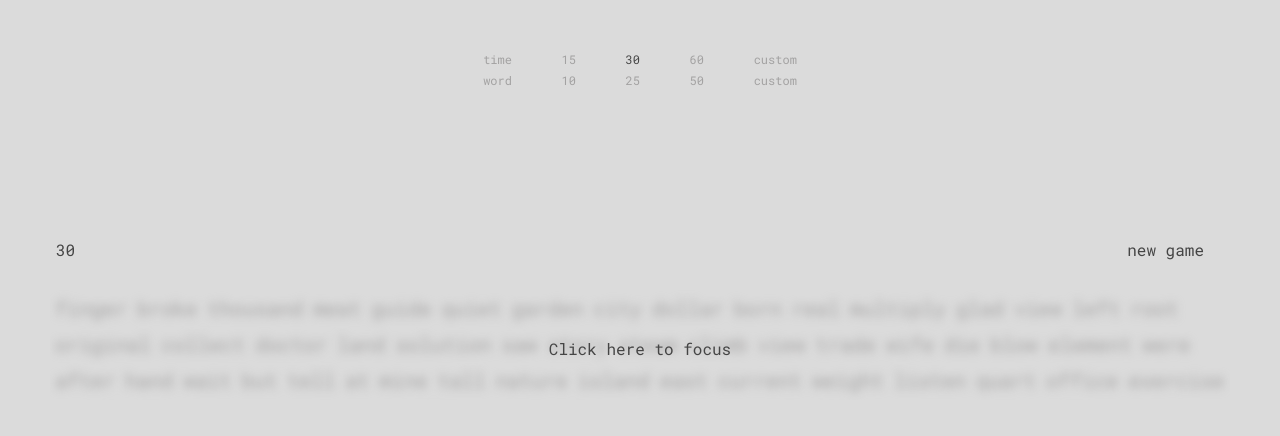
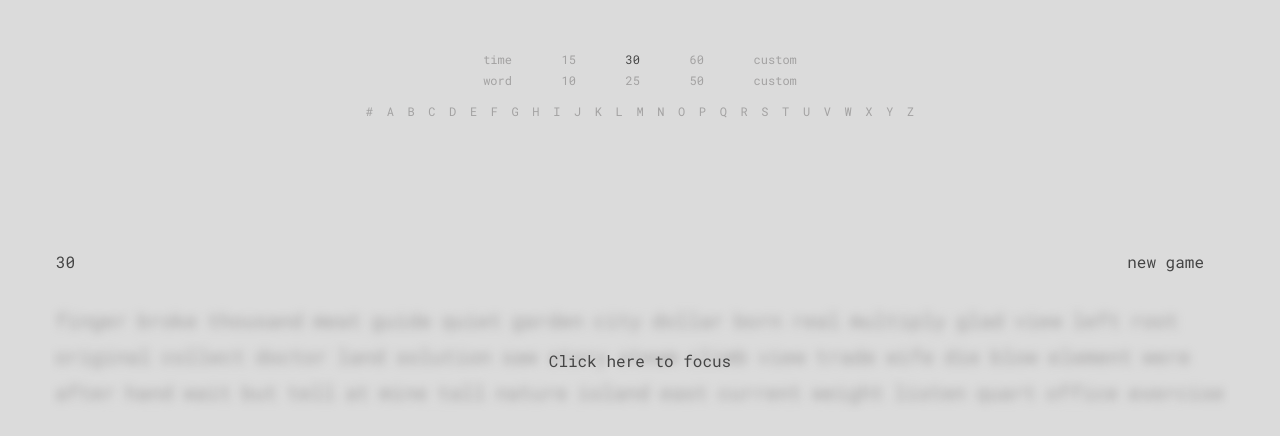
Before and after one commit to puggui/pugguitype, a website with bundled scripts: page index.html in a window 1280 px wide. Shown: the part 117-553 px from the top of the page. Built offline with nearby package versions, Linux system fonts and the light colour scheme.

Commit message:
fix custom button bug

```diff
--- a/css/styles.css
+++ b/css/styles.css
@@ -65,7 +65,7 @@ main {
 #header {
   display: grid;
   grid-template-columns: 1fr 1fr;
-  margin: 150px 6px 30px;
+  margin: 130px 6px 30px;
   color: var(--primaryColor)
 }
 
@@ -188,10 +188,19 @@ button {
 #config {
   max-width: fit-content;
   margin: 50px auto;
+  text-align: center;
 }
 
 #config .active {
   color: var(--primaryColor);
+}
+
+#alphabet {
+  margin-top: 10px;
+}
+
+#alphabet button {
+  padding: 2px;
 }
 
 #popup .bg {
--- a/index.html
+++ b/index.html
@@ -14,7 +14,7 @@
     <div class="bg"></div>
     <div class="modal">
       <div class="title"></div>
-      <input type="text" name="test-duration" id="custom-test-duration">
+      <input type="number" name="test-duration" id="custom-test-duration">
       <button>ok</button>
     </div>
   </div>
@@ -43,6 +43,35 @@
       <button class="word-50">50</button>
       <button class="word-custom">custom</button>
     </div>
+    <div id="alphabet">
+      <button id="alph-none">#</button>
+      <button id="A">A</button>
+      <button id="B">B</button>
+      <button id="C">C</button>
+      <button id="D">D</button>
+      <button id="E">E</button>
+      <button id="F">F</button>
+      <button id="G">G</button>
+      <button id="H">H</button>
+      <button id="I">I</button>
+      <button id="J">J</button>
+      <button id="K">K</button>
+      <button id="L">L</button>
+      <button id="M">M</button>
+      <button id="N">N</button>
+      <button id="O">O</button>
+      <button id="P">P</button>
+      <button id="Q">Q</button>
+      <button id="R">R</button>
+      <button id="S">S</button>
+      <button id="T">T</button>
+      <button id="U">U</button>
+      <button id="V">V</button>
+      <button id="W">W</button>
+      <button id="X">X</button>
+      <button id="Y">Y</button>
+      <button id="Z">Z</button>
+    </div>
   </div>
   <div id="header">
     <div id="count-down"></div>
--- a/js/events.js
+++ b/js/events.js
@@ -1,5 +1,36 @@
 import { addClass, removeClass, moveCursor } from './utils.js';
 import { gameOver } from './game.js';
+
+const timeDict = {
+  "timer-60": 60,
+  "timer-30": 30,
+  "timer-15": 15,
+  "timer-custom": 30,
+}
+const wordDict = {
+  "word-50": 50,
+  "word-25": 25,
+  "word-10": 10,
+  "word-custom": 25,
+}
+
+function updateTimer(className, time) {
+  window.gameTime = time;
+  window.isWordTest = null;
+  window.wordNum = 100;
+  Object.keys(timeDict).forEach(key => { document.querySelector(`.${key}`).classList = key })
+  Object.keys(wordDict).forEach(key => { document.querySelector(`.${key}`).classList = key })
+  addClass(document.querySelector(`.${className}`), "active")
+  document.getElementById("count-down").innerHTML = `${window.gameTime}`;
+};
+
+function updateWords(className, words) {
+  window.wordNum = words;
+  window.isWordTest = true;
+  Object.keys(timeDict).forEach(key => { document.querySelector(`.${key}`).classList = key })
+  Object.keys(wordDict).forEach(key => { document.querySelector(`.${key}`).classList = key })
+  addClass(document.querySelector(`.${className}`), "active")
+};
 
 export function initEvents(main) {
   document.getElementById("game").addEventListener("keydown", e => {
@@ -19,50 +50,22 @@ export function initEvents(main) {
     }
   });
 
-
-  const timeDict = {
-    "timer-60": 60,
-    "timer-30": 30,
-    "timer-15": 15,
-    "timer-custom": window.gameTime,
-  }
-  const wordDict = {
-    "word-50": 50,
-    "word-25": 25,
-    "word-10": 10,
-    "word-custom": window.wordNum,
-  }
-
-  function updateTimer(className, time) {
-    window.gameTime = time;
-    window.isWordTest = null;
-    window.wordNum = 100;
-    Object.keys(timeDict).forEach(key => { document.querySelector(`.${key}`).classList = key })
-    Object.keys(wordDict).forEach(key => { document.querySelector(`.${key}`).classList = key })
-    addClass(document.querySelector(`.${className}`), "active")
-    document.getElementById("count-down").innerHTML = `${window.gameTime}`;
-    main();
-  };
-
-  function updateWords(className, words) {
-    window.wordNum = words;
-    window.isWordTest = true;
-    Object.keys(timeDict).forEach(key => { document.querySelector(`.${key}`).classList = key })
-    Object.keys(wordDict).forEach(key => { document.querySelector(`.${key}`).classList = key })
-    addClass(document.querySelector(`.${className}`), "active")
-    main();
-  };
-
   // Add event listeners for predefined timers
   Object.entries(timeDict).forEach(([className, time]) => {
     document.querySelector(`.${className}`).addEventListener("click", () => {
       updateTimer(className, time);
+      localStorage.setItem("durationConfigID", className);
+      localStorage.setItem("durationConfig", time);
+      main();
     });
   });
 
   Object.entries(wordDict).forEach(([className, word]) => {
     document.querySelector(`.${className}`).addEventListener("click", () => {
       updateWords(className, word);
+      localStorage.setItem("durationConfigID", className);
+      localStorage.setItem("durationConfig", word);
+      main();
     });
   });
 
@@ -70,30 +73,33 @@ export function initEvents(main) {
   document.querySelector("#popup button").addEventListener("click", () => {
     Object.keys(timeDict).forEach(key => { document.querySelector(`.${key}`).classList = key })
     Object.keys(wordDict).forEach(key => { document.querySelector(`.${key}`).classList = key })
+
     if (window.isWordTest) {
-      window.wordNum = document.getElementById("custom-test-duration").value;
+      window.wordNum = document.getElementById("custom-test-duration").value || 25;
       addClass(document.querySelector(".word-custom"), "active")
     } else {
-      window.gameTime = document.getElementById("custom-test-duration").value;
+      window.gameTime = document.getElementById("custom-test-duration").value || 30;
       addClass(document.querySelector(".timer-custom"), "active")
       document.getElementById("count-down").innerHTML = `${window.gameTime}`;
     }
+    localStorage.setItem("durationConfig", document.getElementById("custom-test-duration").value);
     document.getElementById("popup").classList = "hide";
+    document.getElementById("count-down").classList = "";
     main();
   })
 
   // custom timer  button behavior
   document.querySelector(".timer-custom").addEventListener("click", () => {
+    document.getElementById("count-down").classList = "hide";
     document.querySelector("#popup .title").innerHTML = "custom test duration"
     document.getElementById("popup").classList = "show";
-    document.getElementById("custom-test-duration").value = window.gameTime;
   })
 
   // custom word  button behavior
   document.querySelector(".word-custom").addEventListener("click", () => {
+    document.getElementById("count-down").classList = "hide";
     document.querySelector("#popup .title").innerHTML = "custom word amount"
     document.getElementById("popup").classList = "show";
-    document.getElementById("custom-test-duration").value = window.wordNum;
   })
 
 }
@@ -269,7 +275,7 @@ export function handleKeydown(e, gameOver, moveCursor) {
   }
 
   // scrolling line
-  if (currWord.getBoundingClientRect().top > 430) {
+  if (currWord.getBoundingClientRect().top > 480) {
     const words = document.getElementById("words");
     const margin = parseFloat(words.style.marginTop || "0px");
     words.style.marginTop = (margin - 36.5) + "px";
@@ -279,8 +285,8 @@ export function handleKeydown(e, gameOver, moveCursor) {
   moveCursor();
 }
 
-// dark/light mode toggle
 document.addEventListener("DOMContentLoaded", () => {
+  // dark/light mode toggle
   const toggleButton = document.getElementById("theme-toggle");
   const rootElement = document.documentElement;
 
@@ -292,4 +298,15 @@ document.addEventListener("DOMContentLoaded", () => {
     rootElement.setAttribute("data-theme", newTheme);
     localStorage.setItem("theme", newTheme);
   });
+
+  const configClass = localStorage.getItem("durationConfigID") || "timer-30";
+  const configDuration = localStorage.getItem("durationConfig") || 30;
+
+
+  if (configClass.indexOf("word") !== -1) {
+    updateWords(configClass, configDuration);
+  } else {
+    updateTimer(configClass, configDuration);
+  }
+
 });
```
